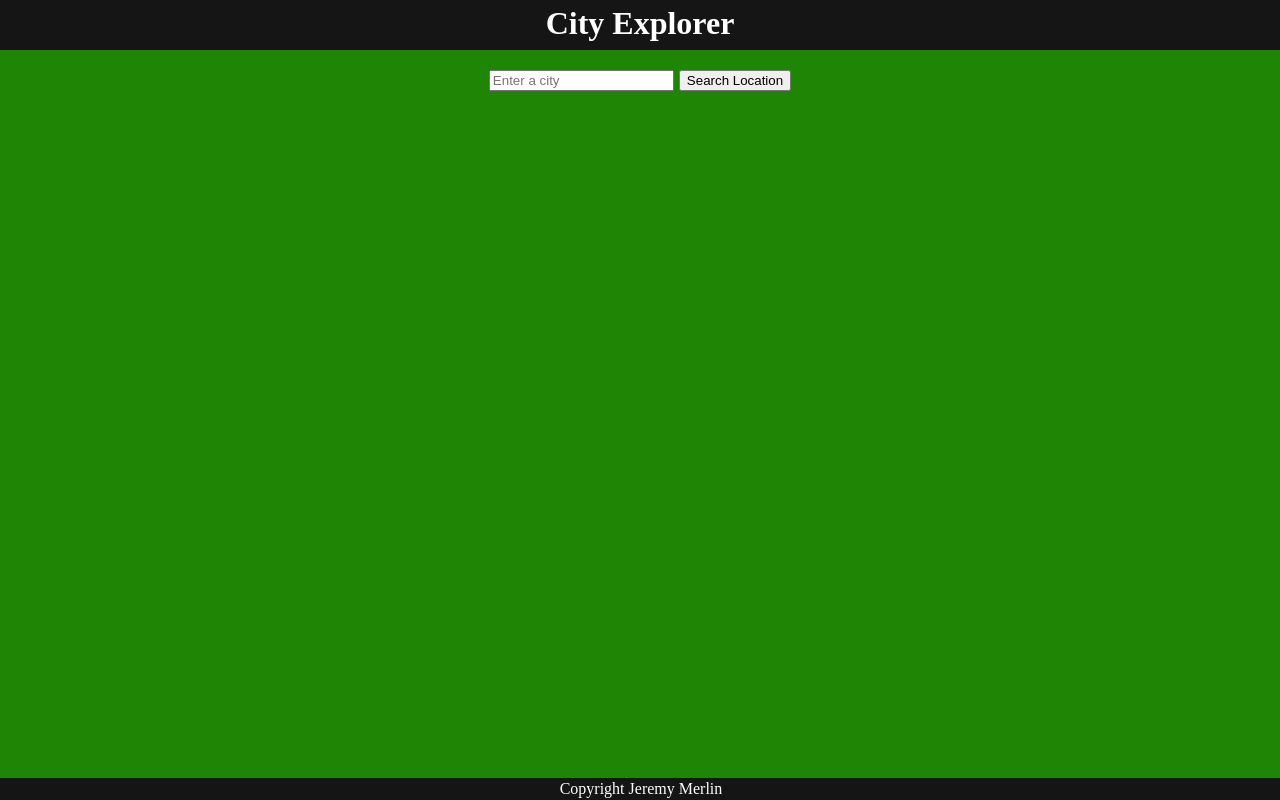
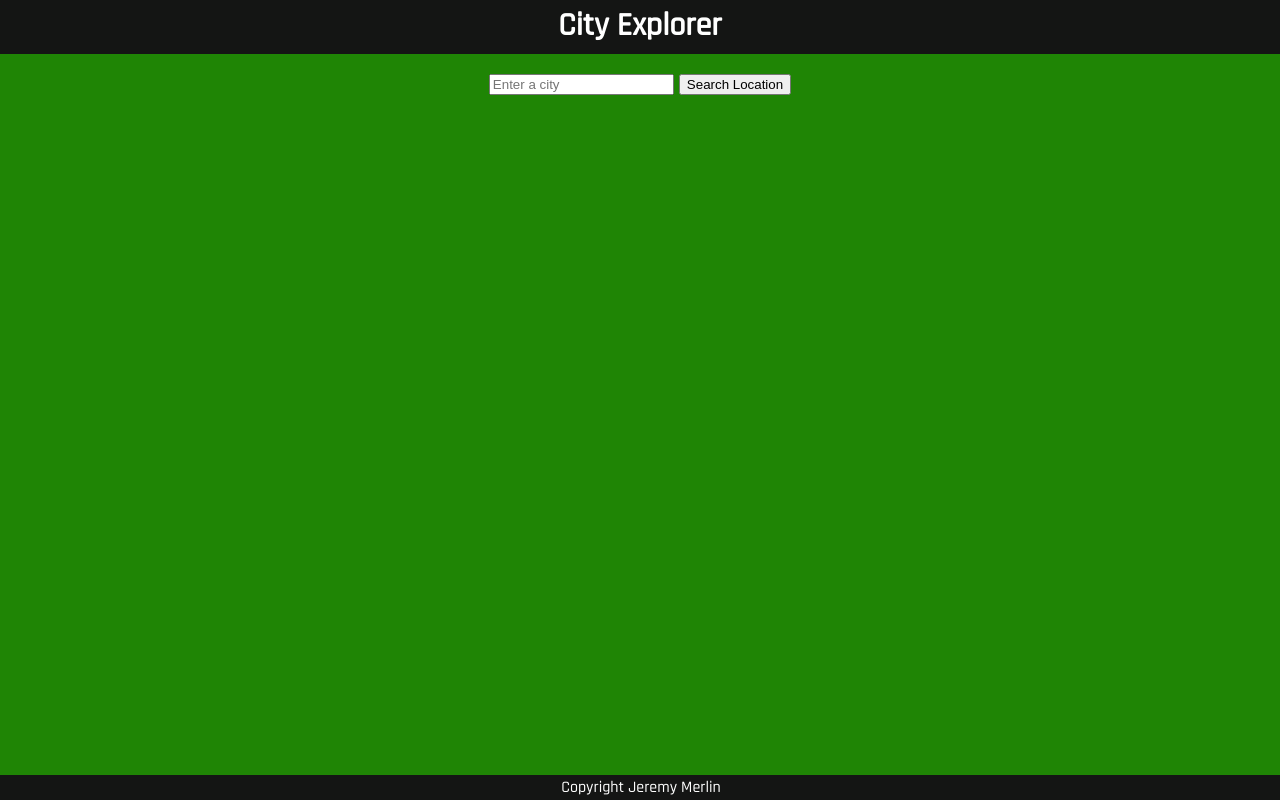
Before and after one commit to Klnder/City-Explorer, a React (Create React App) app: page / in a window 1280 px wide. Built offline with nearby package versions, Linux system fonts and the light colour scheme.

Commit message:
improve css

```diff
--- a/public/index.html
+++ b/public/index.html
@@ -5,39 +5,15 @@
     <link rel="icon" href="%PUBLIC_URL%/favicon.ico" />
     <meta name="viewport" content="width=device-width, initial-scale=1" />
     <meta name="theme-color" content="#000000" />
-    <meta
-      name="description"
-      content="Web site created using create-react-app"
-    />
+    <meta name="description" content="Web site created using create-react-app" />
     <link rel="apple-touch-icon" href="%PUBLIC_URL%/logo192.png" />
-    <!--
-      manifest.json provides metadata used when your web app is installed on a
-      user's mobile device or desktop. See https://developers.google.com/web/fundamentals/web-app-manifest/
-    -->
-    <link rel="manifest" href="%PUBLIC_URL%/manifest.json" />
-    <!--
-      Notice the use of %PUBLIC_URL% in the tags above.
-      It will be replaced with the URL of the `public` folder during the build.
-      Only files inside the `public` folder can be referenced from the HTML.
-
-      Unlike "/favicon.ico" or "favicon.ico", "%PUBLIC_URL%/favicon.ico" will
-      work correctly both with client-side routing and a non-root public URL.
-      Learn how to configure a non-root public URL by running `npm run build`.
-    -->
-    <title>React App</title>
+    <link rel="preconnect" href="https://fonts.googleapis.com" />
+    <link rel="preconnect" href="https://fonts.gstatic.com" crossorigin />
+    <link href="https://fonts.googleapis.com/css2?family=Rajdhani:wght@300;500&display=swap" rel="stylesheet" />
+    <title>City-explorer</title>
   </head>
   <body>
     <noscript>You need to enable JavaScript to run this app.</noscript>
     <div id="root"></div>
-    <!--
-      This HTML file is a template.
-      If you open it directly in the browser, you will see an empty page.
-
-      You can add webfonts, meta tags, or analytics to this file.
-      The build step will place the bundled scripts into the <body> tag.
-
-      To begin the development, run `npm start` or `yarn start`.
-      To create a production bundle, use `npm run build` or `yarn build`.
-    -->
   </body>
 </html>
--- a/src/App.css
+++ b/src/App.css
@@ -1,6 +1,7 @@
 .App {
   width: 100vw;
   height: 100vh;
+  font-family: "Rajdhani", sans-serif;
 }
 body {
   background-color: #1f8505;
```
